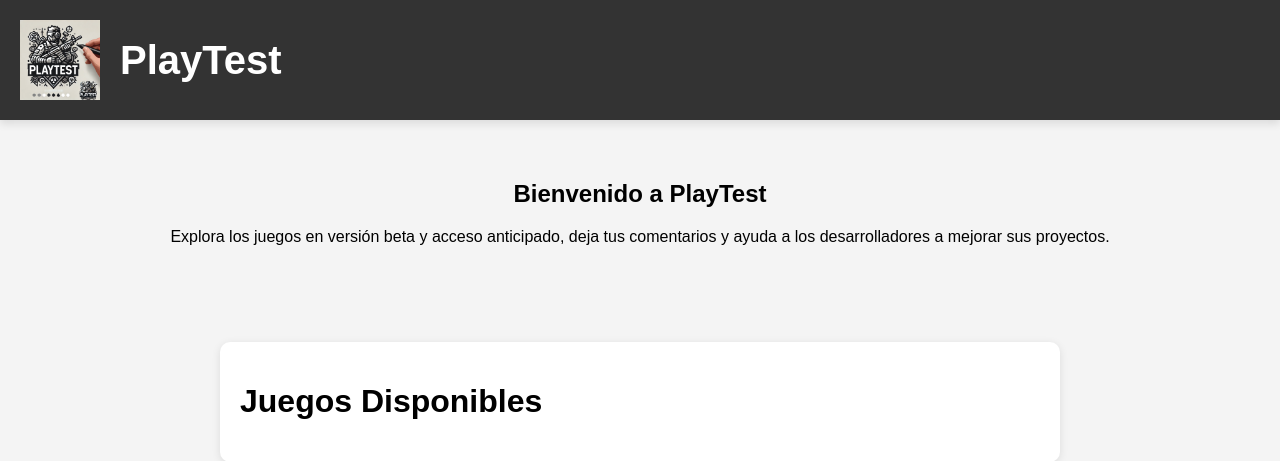
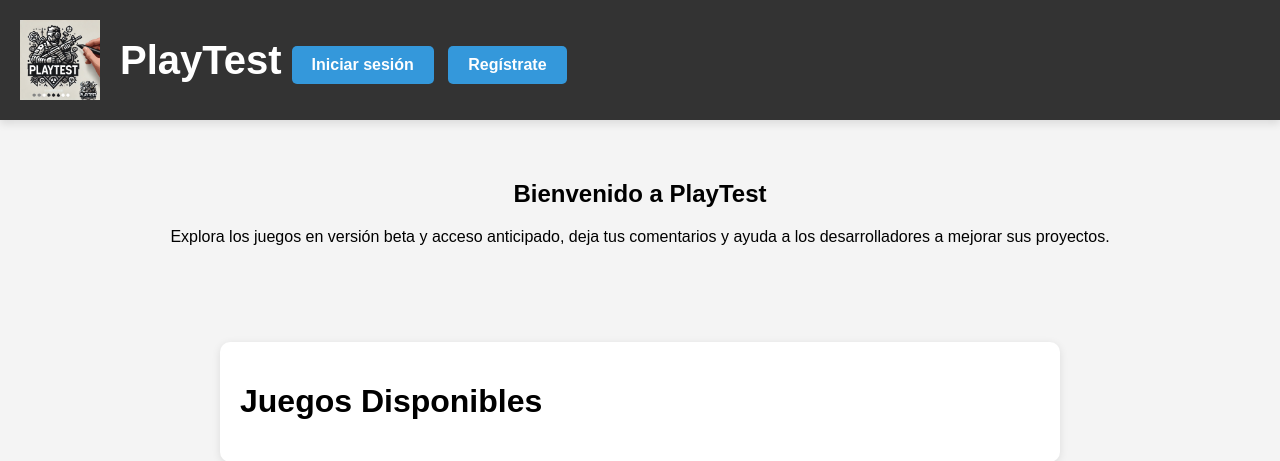
Before and after one commit to pontoandres/Playtest, a Django app: page / in a window 1280 px wide. Shown: the top 461 px of the page. Run offline with Django 5.2, Linux system fonts and the light colour scheme; data that the repository does not hold is empty.

Commit message:
cambios en register y botones

```diff
--- a/myapp/static/css/styles.css
+++ b/myapp/static/css/styles.css
@@ -45,3 +45,25 @@ footer {
     color: white;
     margin-top: 40px;
 }
+
+/* Estilos para los botones de login, logout y register*/
+.btn-login, .btn-register, .btn-logout {
+    display: inline-block;
+    padding: 10px 20px;
+    background-color: #3498db;
+    color: white;
+    text-decoration: none;
+    border-radius: 5px;
+    font-weight: bold;
+    margin-left: 10px;
+    transition: background-color 0.3s ease;
+}
+
+.btn-login:hover, .btn-register:hover, .btn-logout:hover {
+    background-color: #2980b9;
+}
+
+nav {
+    float: right;
+    margin-top: 10px;
+}
--- a/myapp/templates/game_list.html
+++ b/myapp/templates/game_list.html
@@ -14,8 +14,21 @@
 
     <!-- Header con el logo y el nombre de la página -->
     <header>
-        <img src="{% static 'logoPlayTest.webp' %}" alt="Logo PlayTest">
+        <img src="{% static 'images/logoPlayTest.webp' %}" alt="Logo PlayTest">
         <h1>PlayTest</h1>
+
+        <!-- Opciones de usuario: login y logout -->
+        <nav>
+            {% if not user.is_authenticated %}
+                <!-- Botón para iniciar sesión -->
+                <a href="{% url 'login' %}" class="btn-login">Iniciar sesión</a>
+                <!-- Botón para registro -->
+                <a href="{% url 'register' %}" class="btn-register">Regístrate</a>
+            {% else %}
+                <!-- Botón para cerrar sesión -->
+                <a href="{% url 'logout' %}" class="btn-logout">Cerrar sesión</a>
+            {% endif %}
+        </nav>
     </header>
 
     <!-- Sección de bienvenida -->
--- a/playtest/settings.py
+++ b/playtest/settings.py
@@ -101,10 +101,7 @@ AUTH_PASSWORD_VALIDATORS = [
 
     },
     {
-        'NAME': 'django.contrib.auth.password_validation.NumericPasswordValidator',
-        'OPTIONS':{
-            'min_digits': 1,
-        }
+        'NAME': 'myapp.validators.NumericPasswordValidator',
     },
     {
         'NAME': 'myapp.validators.UppercasePasswordValidator',
--- a/playtest/urls.py
+++ b/playtest/urls.py
@@ -9,5 +9,6 @@ urlpatterns = [
     path('developer/home/', views.DeveloperHomeView.as_view(), name='developer_home'),# Página de inicio para Devs
     path('developer/upload/', views.UploadGameView.as_view(), name='upload_game'), # Página de subida de juegos
     path('', views.GameListView.as_view(), name='game_list'),  # Página de lista de juegos y HOME PAGE
-    #path('developer/upload/', UploadGameView.as_view(), name='upload_game'),
+    path('accounts/', include('django.contrib.auth.urls')),
+
 ]
```
Also changed, not shown: myapp/templates/register.html (+7 -4 lines), myapp/validators.py (+11 -0 lines), myapp/static/images/logoPlayTest.webp (renamed from myapp/static/logoPlayTest.webp).
